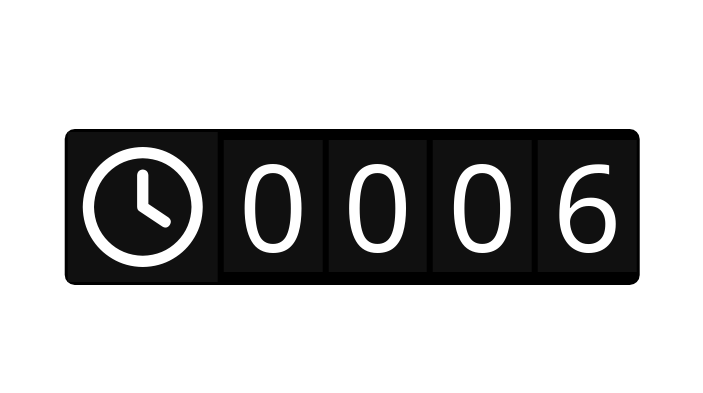
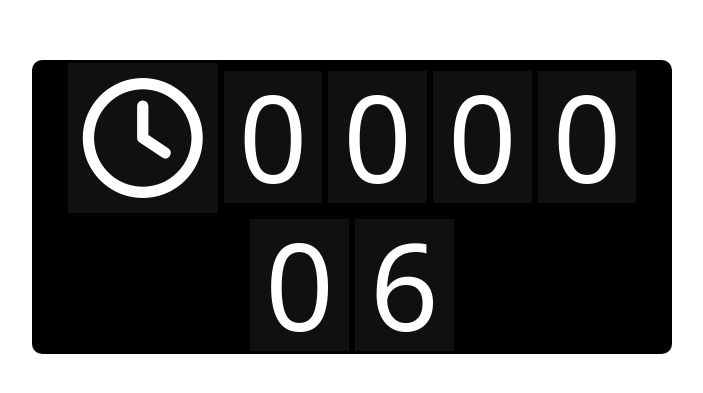
Before and after one commit to 4GeeksAcademy/jide-simple-counter-with-react, a React app: page / in a window 1280 px wide. Shown: the part 113-506 px from the top of the page, without its empty margins (288-991 px from the left). Built offline with nearby package versions, Linux system fonts and the light colour scheme.

Commit message:
add two more digits

```diff
--- a/src/js/index.js
+++ b/src/js/index.js
@@ -12,6 +12,8 @@ function SimpleCounter(props){
             <div className="calendar">
                 <i className="fa-regular fa-clock"></i>
             </div>
+            <div className="six">{props.digitSix % 10}</div>
+            <div className="five">{props.digitFive % 10}</div>
             <div className="four">{props.digitFour % 10}</div>
             <div className="three">{props.digitThree % 10}</div>
             <div className="two">{props.digitTwo % 10}</div>
@@ -21,6 +23,8 @@ function SimpleCounter(props){
 };
 
 SimpleCounter.propTypes = {
+    digitSix: PropTypes.number,
+    digitFive: PropTypes.number,
     digitFour: PropTypes.number,
     digitThree: PropTypes.number,
     digitTwo: PropTypes.number,
@@ -29,12 +33,14 @@ SimpleCounter.propTypes = {
 
 let counter = 0;
 setInterval(function(){
+    const six = Math.floor(counter/100000);
+    const five = Math.floor(counter/10000);
     const four = Math.floor(counter/1000);
     const three = Math.floor(counter/100);
     const two = Math.floor(counter/10);
     const one = Math.floor(counter/1);
     counter++;
     //render your react application
-    ReactDOM.render(<SimpleCounter digitOne={one} digitTwo={two} digitThree={three} digitFour={four}/>, document.querySelector("#app")
+    ReactDOM.render(<SimpleCounter digitOne={one} digitTwo={two} digitThree={three} digitFour={four} digitFive={five} digitSix={six}/>, document.querySelector("#app")
     );
 }, 1000);
--- a/src/styles/index.css
+++ b/src/styles/index.css
@@ -1,7 +1,7 @@
 .bigCounter {
     text-align: center;
     background: black;
-    margin: 0;
+
     position: absolute;
     top: 40%;
     left: 50%;
```
